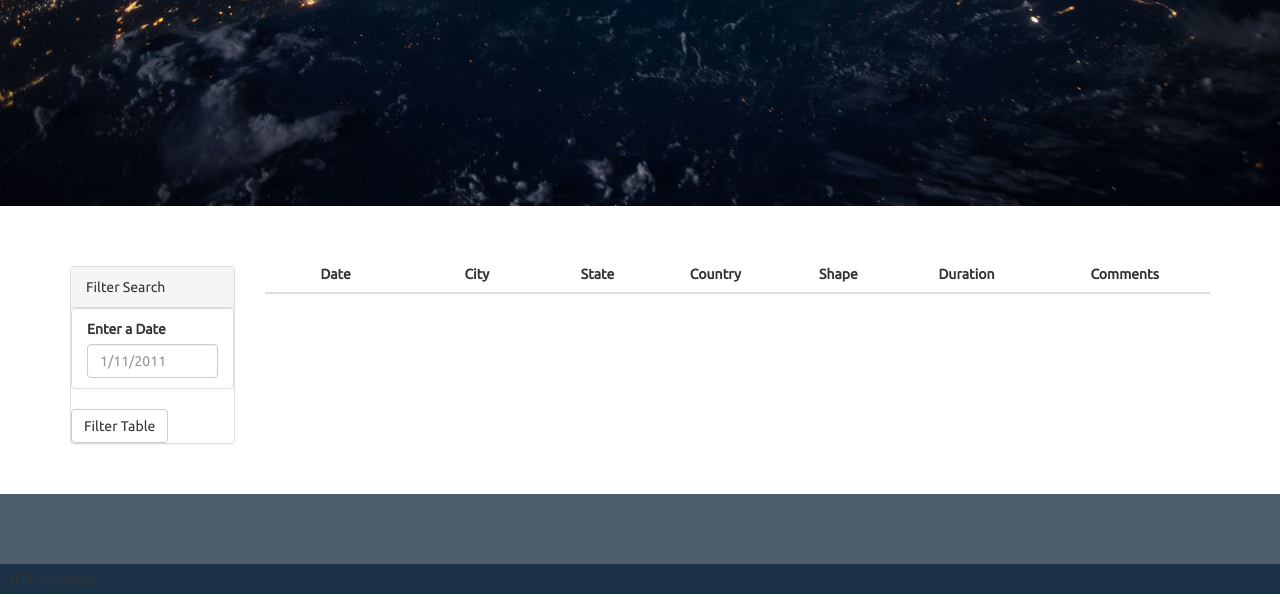
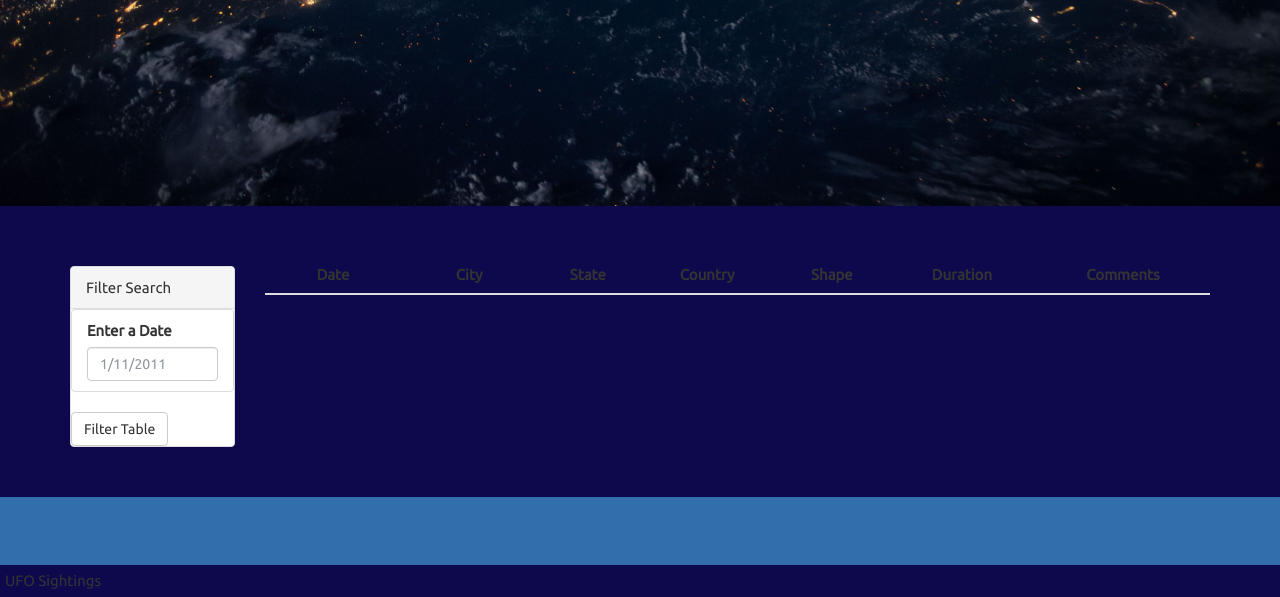
Before and after one commit to redeat17/JavaScript-Challenge, a plain HTML site: page index.html in a window 1280 px wide. Shown: the part 406-1003 px from the top of the page. Drawn offline with nearby package versions, Linux system fonts and the light colour scheme.

Commit message:
Update style.css

```diff
--- a/static/css/style.css
+++ b/static/css/style.css
@@ -4,10 +4,19 @@
 }
 
 html,
+
+.navbar-default {
+    background-color: #316eab;
+    border-color: transparent;
+}
 body {
   height: 100%;
   padding: 0;
   margin: 0;
+  font-family: "Lato","Helvetica Neue",Helvetica,Arial,sans-serif;
+  font-size: 15px;
+  line-height: 1.42857143;
+  background-color: #0d094c;
 }
 
 /* The wrapper contains all of the page's content besides the footer, which is pushed to the bottom of the page */
@@ -25,7 +34,7 @@ body {
   bottom: 0;
   left: 0;
   min-height: 100px;
-  background: #4e5d6c;
+  background: #316eab;
 }
 
 /* The code styles the text at the bottom of the footer */
@@ -35,7 +44,7 @@ body {
   bottom: 0;
   left: 0;
   padding: 5px;
-  background: #1b3146;
+  background: #0d094c;
 }
 
 .navbar {
@@ -72,6 +81,7 @@ select {
   color: #8e979f;
   outline: none;
 }
+
 
 #table-area th {
   text-align: center;
```
